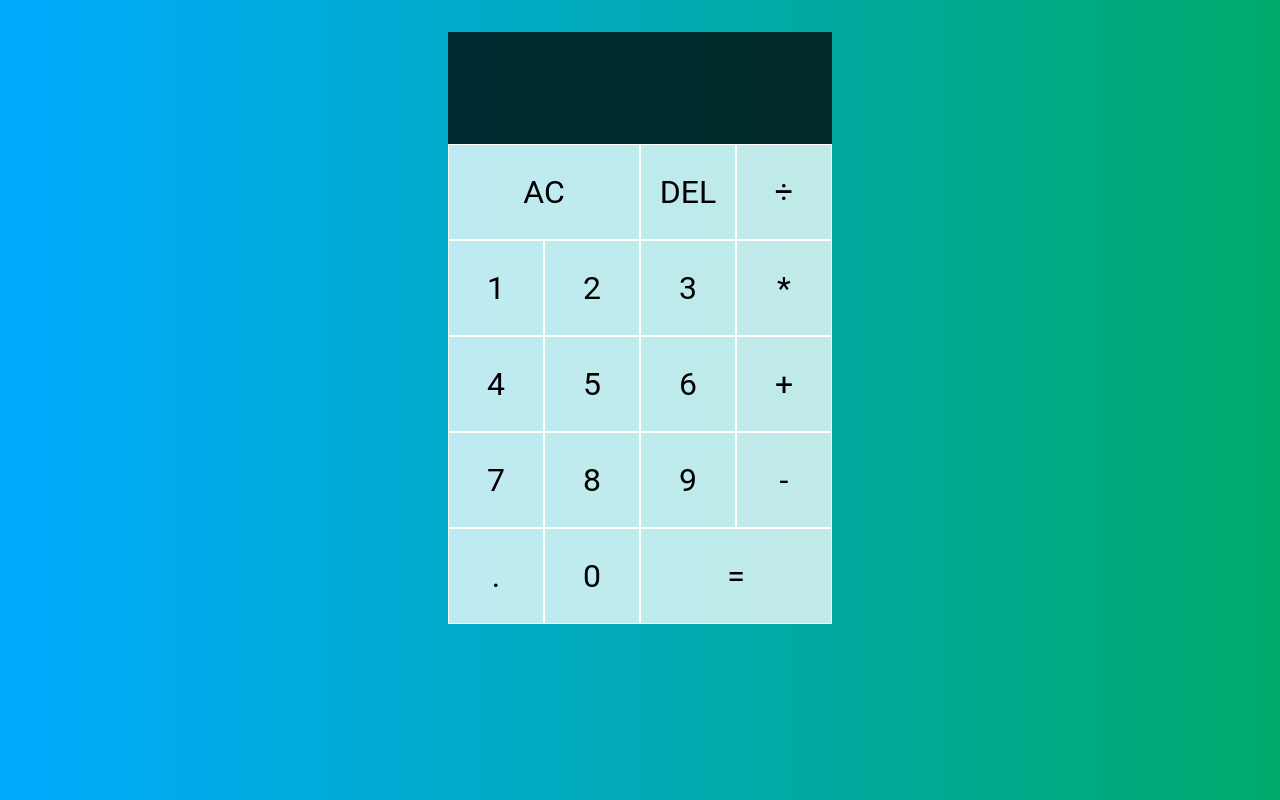
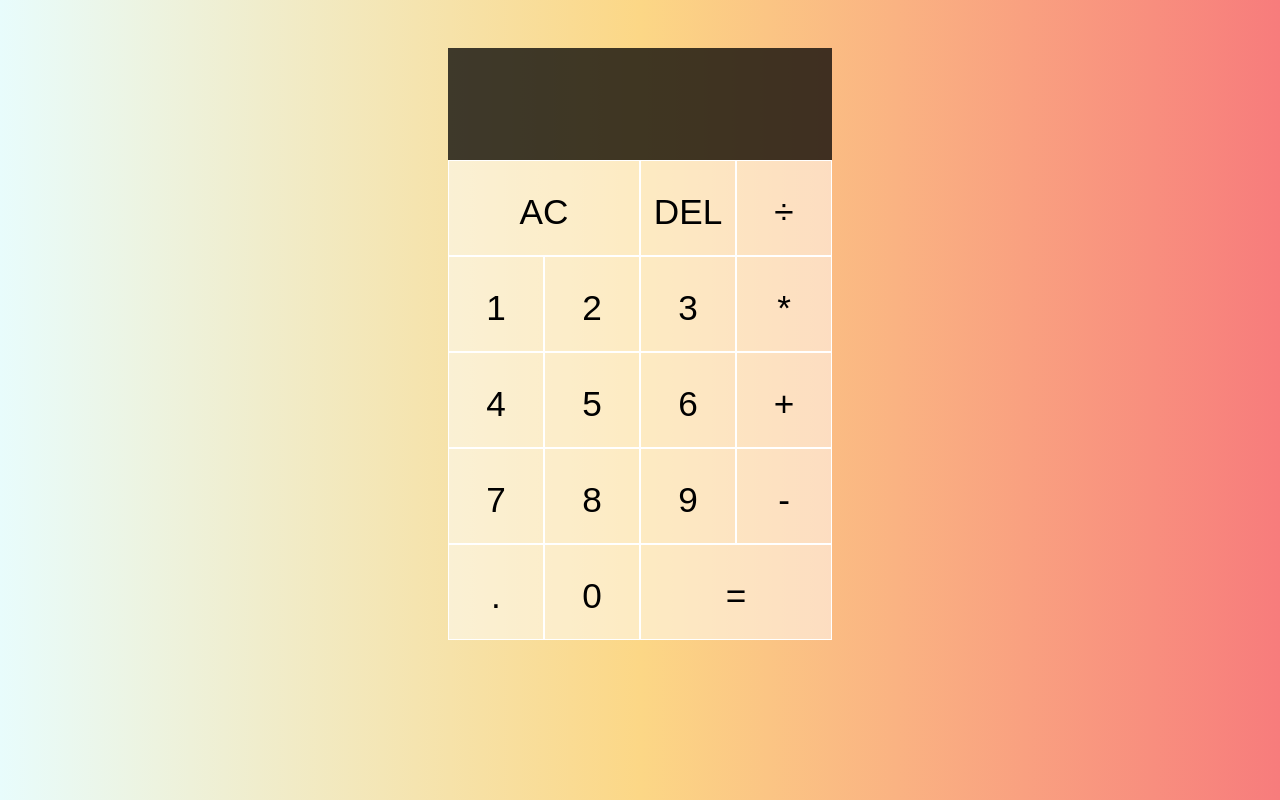
Before and after one commit to icuestiona/react-calculator, a React (Create React App) app: page / in a window 1280 px wide. Built offline with nearby package versions, Linux system fonts and the light colour scheme.

Commit message:
Functions added

```diff
--- a/src/App.css
+++ b/src/App.css
@@ -6,12 +6,17 @@
 
 body {
   margin: 0;
-  background: linear-gradient(to right, #00aaff, #00aa6c);
+  background: linear-gradient(
+    to right,
+    rgb(232, 252, 252),
+    rgb(252, 215, 134),
+    rgb(247, 124, 124)
+  );
 }
 
 .calculator-grid {
   display: grid;
-  margin-top: 2rem;
+  margin-top: 3rem;
   justify-content: center;
   grid-template-columns: repeat(4, 6rem);
   grid-template-rows: minmax(7rem, auto) repeat(5, 6rem);
@@ -19,11 +24,13 @@
 
 .calculator-grid > button {
   cursor: pointer;
-  font-family: "Roboto";
-  font-size: 2rem;
+  font-family: "Monserrat", sans-serif;
+  font-weight: 400;
+  line-height: 100px;
+  font-size: 2.2rem;
   border: 1px solid white;
   outline: none;
-  background-color: rgb(255, 255, 255, 0.75);
+  background-color: rgb(255, 255, 255, 0.5);
 }
 
 .calculator-grid > button:hover,
--- a/src/App.js
+++ b/src/App.js
@@ -14,11 +14,124 @@
 function reducer(state, { type, payload }) {
   switch (type) {
     case ACTIONS.ADD_DIGIT:
+      if (state.overwrite) {
+        return {
+          ...state,
+          currentOperand: payload.digit,
+          overwrite: false,
+        };
+      }
+      if (payload.digit === "0" && state.currentOperand === "0") {
+        return state;
+      }
+      if (payload.digit === "." && state.currentOperand.includes(".")) {
+        return state;
+      }
       return {
         ...state,
         currentOperand: `${state.currentOperand || ""}${payload.digit}`,
       };
+
+    case ACTIONS.CHOOSE_OPERATION:
+      if (state.currentOperand == null && state.previousOperand == null) {
+        return state;
+      }
+
+      if (state.currentOperand == null) {
+        return {
+          ...state,
+          operation: payload.operation,
+        };
+      }
+
+      if (state.previousOperand == null) {
+        return {
+          ...state,
+          operation: payload.operation,
+          previousOperand: state.currentOperand,
+          currentOperand: null,
+        };
+      }
+
+      return {
+        ...state,
+        previousOperand: evaluate(state),
+        operation: payload.operation,
+        currentOperand: null,
+      };
+
+    case ACTIONS.CLEAR:
+      return {};
+
+    case ACTIONS.DELETE_DIGIT:
+      if (state.overwrite) {
+        return {
+          ...state,
+          overwrite: false,
+          currentOperand: null,
+        };
+      }
+      if (state.currentOperand == null) return state;
+      if (state.currentOperand.length === 1) {
+        return { ...state, currentOperand: null };
+      }
+
+      return {
+        ...state,
+        currentOperand: state.currentOperand.slice(0, -1),
+      };
+
+    case ACTIONS.EVALUATE:
+      if (
+        state.operation == null ||
+        state.currentOperand == null ||
+        state.previousOperand == null
+      ) {
+        return state;
+      }
+
+      return {
+        ...state,
+        overwrite: true,
+        previousOperand: null,
+        operation: null,
+        currentOperand: evaluate(state),
+      };
   }
+}
+
+function evaluate({ currentOperand, previousOperand, operation }) {
+  const prev = parseFloat(previousOperand);
+  const current = parseFloat(currentOperand);
+  if (isNaN(prev) || isNaN(current)) return "";
+  let computation = "";
+  switch (operation) {
+    case "+":
+      computation = prev + current;
+      break;
+    case "-":
+      computation = prev - current;
+      break;
+    case "*":
+      computation = prev * current;
+      break;
+    case "÷":
+      computation = prev / current;
+      break;
+  }
+
+  return computation.toString();
+}
+
+const INTEGER_FORMATTER = new Intl.NumberFormat("en-us", {
+  maximumFractionDigits: 0,
+});
+
+function formatOperand(operand) {
+  if (operand == null) return;
+  const [integer, decimal] = operand.split(".");
+  if (decimal == null) return INTEGER_FORMATTER.format(integer);
+  return `${INTEGER_FORMATTER.format(integer)}.${decimal}`;
 }
 
 function App() {
@@ -31,13 +144,19 @@
     <div className="calculator-grid">
       <div className="output">
         <div className="previous-operand">
-          {previousOperand} {operation}
+          {formatOperand(previousOperand)} {operation}
         </div>
-        <div className="current-operand">{currentOperand}</div>
+        <div className="current-operand">{formatOperand(currentOperand)}</div>
       </div>
-      <button className="span-two">AC</button>
-      <button>DEL</button>
-      {/*<DigitButton digit="&#247;" dispatch={dispatch} /> */}
+      <button
+        className="span-two"
+        onClick={() => dispatch({ type: ACTIONS.CLEAR })}
+      >
+        AC
+      </button>
+      <button onClick={() => dispatch({ type: ACTIONS.DELETE_DIGIT })}>
+        DEL
+      </button>
       <OperationButton operation="÷" dispatch={dispatch} />
       <DigitButton digit="1" dispatch={dispatch} />
       <DigitButton digit="2" dispatch={dispatch} />
@@ -53,7 +172,12 @@
       <OperationButton operation="-" dispatch={dispatch} />
       <DigitButton digit="." dispatch={dispatch} />
       <DigitButton digit="0" dispatch={dispatch} />
-      <button className="span-two">=</button>
+      <button
+        className="span-two"
+        onClick={() => dispatch({ type: ACTIONS.EVALUATE })}
+      >
+        =
+      </button>
     </div>
   );
 }
```
